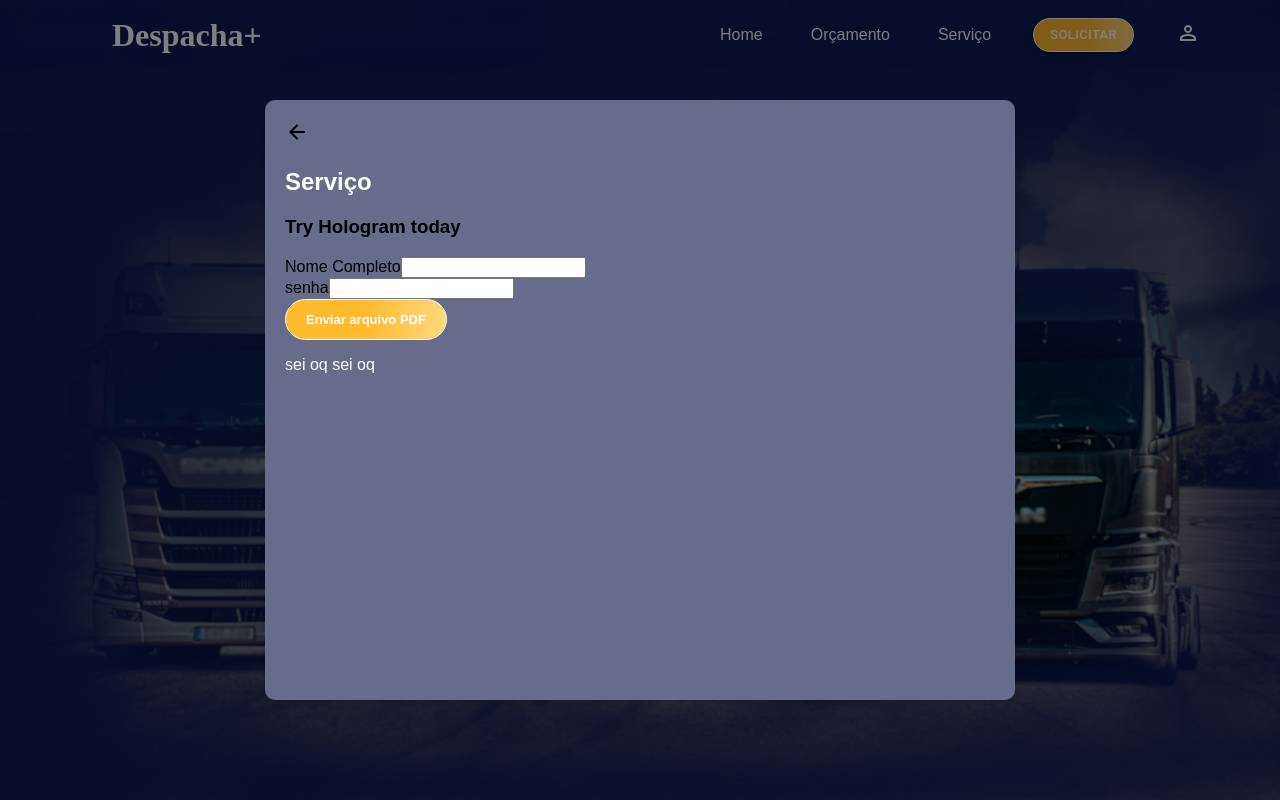
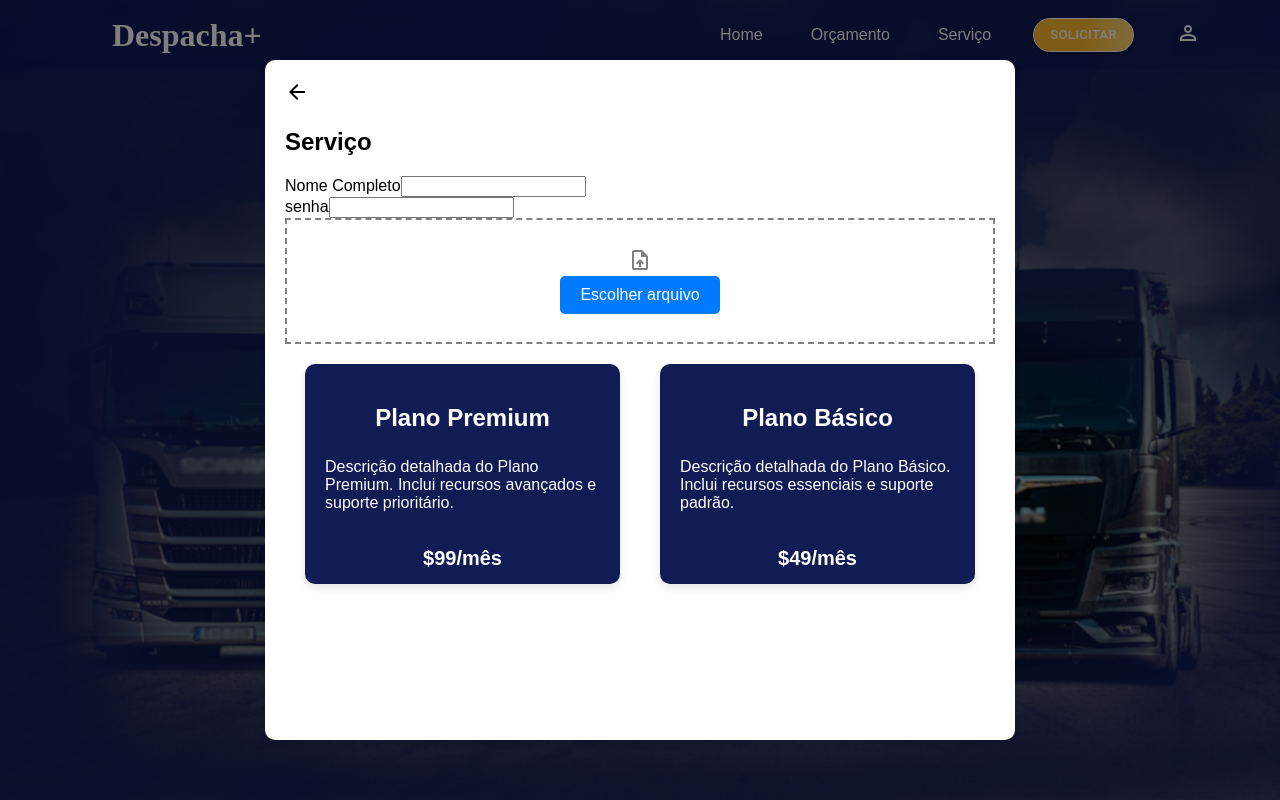
Before and after one commit to Viihgx/Projeto-Despachante, a React (Vite) app: page /home in a window 1280 px wide. Both pictures are taken after a click on the button "SOLICITAR". Shown: the top 800 px of the page. Built offline with nearby package versions, Linux system fonts and the light colour scheme; a web font is replaced by a local one.

Commit message:
:sparkles:Adiciona area de upload pdf e cards - em serviço

```diff
--- a/src/Data/database.js
+++ b/src/Data/database.js
@@ -3,32 +3,6 @@ import { createClient } from '@supabase/supabase-js';
 const supabaseUrl = 'https://zlzoirfwdhmwmesytvzl.supabase.co';
 const supabaseKey = 'eyJhbGciOiJIUzI1NiIsInR5cCI6IkpXVCJ9.eyJpc3MiOiJzdXBhYmFzZSIsInJlZiI6Inpsem9pcmZ3ZGhtd21lc3l0dnpsIiwicm9sZSI6ImFub24iLCJpYXQiOjE3MTA1MzQxOTYsImV4cCI6MjAyNjExMDE5Nn0.QxDTeHLAzf_Re5gIdGo277zutfvxLyamc7xGemWzZ3M';
 const supabase = createClient(supabaseUrl, supabaseKey);
-
-async function inserirUsuarioDeTeste() {
-    try {
-        const { data, error } = await supabase
-            .from('Usuarios')
-            .insert([
-                {
-                    Nome: 'Usuário de Test',
-                    Placa_do_Veiculo: 'AB31234',
-                    Tipo_de_veiculo: 'CarroE',
-                    Plano_adquirido: 'Plano C',
-                    Endereco: 'Endereço de Teste4',
-                }
-            ]);
-
-        if (error) {
-            throw new Error(`Erro ao inserir usuário: ${error.message}`);
-        }
-
-        console.log('Usuário inserido com sucesso:', data);
-        return { success: true, usuario: data };
-    } catch (error) {
-        console.error(error);
-        return { success: false, message: 'Erro ao inserir usuário' };
-    }
-}
 
 async function login(email, senha) {
     try {
@@ -72,5 +46,39 @@ async function cadastrarUsuario(usuario) {
     }
 }
 
+async function inserirDocumento(id_servico_solicitado, file) {
+    try {
+        // Faz o upload do arquivo para o Supabase Storage
+        const { data: fileData, error: fileError } = await supabase.storage
+            .from('documentos')
+            .upload(`anexos/${file.name}`, file);
 
-export { login, cadastrarUsuario, inserirUsuarioDeTeste };
+        if (fileError) {
+            throw new Error(`Erro ao fazer upload do arquivo: ${fileError.message}`);
+        }
+
+        // Insere os dados do documento na tabela anexosdocumentos
+        const { data, error } = await supabase
+            .from('anexosdocumentos')
+            .insert([
+                {
+                    id_servico_solicitado: id_servico_solicitado,
+                    nome_arquivo: file.name,
+                    caminho_arquivo: fileData.Key,
+                    data_hora_envio: new Date().toISOString()
+                }
+            ]);
+
+        if (error) {
+            throw new Error(`Erro ao inserir documento: ${error.message}`);
+        }
+
+        console.log('Documento inserido com sucesso:', data);
+        return { success: true, documento: data };
+    } catch (error) {
+        console.error(error);
+        return { success: false, message: 'Erro ao inserir documento' };
+    }
+}
+
+export { login, cadastrarUsuario, inserirDocumento };
--- /dev/null
+++ b/src/components/FileUpload/FileUpload.css
@@ -0,0 +1,33 @@
+/* Estilos para o componente de upload de arquivo */
+.file-upload {
+    text-align: center;
+    border: 2px dashed gray;
+    height: 92px;
+    display: flex;
+    flex-direction: column;
+    align-items: center;
+    justify-content: center;
+    padding: 15px;
+  }
+
+  .upload-button {
+    display: inline-block;
+    padding: 10px 20px;
+    background-color: #007bff;
+    color: #fff;
+    border-radius: 5px;
+    cursor: pointer;
+  }
+
+  .upload-button:hover {
+    background-color: #0056b3;
+  }
+
+  .selected-file {
+    display: flex;
+    margin-top: 10px;
+    font-size: 14px;
+    flex-direction: row;
+    align-items: center;
+    gap: 10px;
+  }
--- /dev/null
+++ b/src/components/FileUpload/FileUpload.jsx
@@ -0,0 +1,42 @@
+import React, { useState } from 'react';
+import './FileUpload.css';
+import UploadFileIcon from '@mui/icons-material/UploadFile';
+import CloseIcon from '@mui/icons-material/Close';
+
+function FileUpload() {
+    const [selectedFile, setSelectedFile] = useState(null);
+
+    const handleFileChange = (event) => {
+      setSelectedFile(event.target.files[0]);
+    };
+
+    const cancelFileSelection = () => {
+      setSelectedFile(null);
+    };
+
+  return (
+    <div className="file-upload">
+      <input
+        type="file"
+        accept=".pdf"
+        onChange={handleFileChange}
+        style={{ display: 'none' }}
+        id="fileInput"
+      />
+      <div>
+        <UploadFileIcon style={{ color: 'grey' }} />
+      </div>
+      <label htmlFor="fileInput" className="upload-button">
+        Escolher arquivo
+      </label>
+      {selectedFile && (
+        <div className="selected-file">
+          <span className="file-name">{selectedFile.name}</span>
+          <CloseIcon style={{ color: 'red', cursor: 'pointer', fontSize:'small' }} onClick={cancelFileSelection} />
+        </div>
+      )}
+    </div>
+  );
+}
+
+export default FileUpload;
--- a/src/components/Header/Header.jsx
+++ b/src/components/Header/Header.jsx
@@ -6,6 +6,7 @@ import { Link } from 'react-router-dom';
 import ServicePopup from '../Service/ServicePopup';
 
 function Header() {
+
   const [isServicePopupOpen, setIsServicePopupOpen] = useState(false);
 
   const toggleServicePopup = () => {
--- /dev/null
+++ b/src/components/PlanCards/PlanCards.css
@@ -0,0 +1,62 @@
+.plan-cards-container {
+    display: flex;
+    justify-content: center;
+    align-items: center;
+  }
+
+  .plan-card {
+    background-color: var(--cor-primaria);
+    border-radius: 10px;
+    box-shadow: 0px 4px 8px rgba(0, 0, 0, 0.1);
+    display: flex;
+    position: relative;
+    flex-direction: column;
+    align-items: center;
+    padding: 20px;
+    margin: 20px;
+    position: relative;
+    height: 180px;
+    width: 285px;
+    cursor: pointer;
+}
+
+  .plan-title {
+    font-size: 24px;
+    font-weight: bold;
+    margin-bottom: 10px;
+  }
+
+  .plan-description {
+    font-size: 16px;
+    margin-bottom: 15px;
+  }
+
+  .plan-price {
+    font-size: 20px;
+    font-weight: bold;
+    margin-bottom: 15px;
+  }
+
+  .plan-card:hover {
+    opacity: 0.9;
+  }
+
+  .plan-card.selected {
+    border: 2px solid var(--cor-secundaria-yellow);
+    box-shadow: 8px 8px 16px rgba(0, 123, 255, 0.2);
+  }
+
+  .selection-indicator {
+    width: 10px;
+    height: 10px;
+    background-color: #0056B3;
+    border-radius: 50%;
+    position: absolute;
+    top: 10px;
+    left: 10px;
+    border: 3px solid var(--cor-texto);
+  }
+
+  .plan-card {
+    position: relative; /* Certifica-se de que a posição absoluta da bolinha seja relativa ao card */
+  }
--- /dev/null
+++ b/src/components/PlanCards/PlanCards.jsx
@@ -0,0 +1,29 @@
+import React, { useState } from 'react';
+import './PlanCards.css';
+
+function PlanCards() {
+  const [selectedPlan, setSelectedPlan] = useState(null);
+
+  const handleSelectPlan = (plan) => {
+    setSelectedPlan(plan);
+  };
+
+  return (
+    <div className="plan-cards-container">
+      <div className={`plan-card ${selectedPlan === 'premium' ? 'selected' : ''}`} onClick={() => handleSelectPlan('premium')}>
+        {selectedPlan === 'premium' && <div className="selection-indicator"></div>}
+        <h2 className="plan-title">Plano Premium</h2>
+        <p className="plan-description">Descrição detalhada do Plano Premium. Inclui recursos avançados e suporte prioritário.</p>
+        <p className="plan-price">$99/mês</p>
+      </div>
+      <div className={`plan-card ${selectedPlan === 'basic' ? 'selected' : ''}`} onClick={() => handleSelectPlan('basic')}>
+        {selectedPlan === 'basic' && <div className="selection-indicator"></div>}
+        <h2 className="plan-title">Plano Básico</h2>
+        <p className="plan-description">Descrição detalhada do Plano Básico. Inclui recursos essenciais e suporte padrão.</p>
+        <p className="plan-price">$49/mês</p>
+      </div>
+    </div>
+  );
+}
+
+export default PlanCards;
--- a/src/components/Service/Service.css
+++ b/src/components/Service/Service.css
@@ -54,10 +54,10 @@
 .modal-1-modal {
   max-width: 710px;
   width: 90%;
-  height: 70%;
+  height: 80%;
   margin: auto;
   padding: 20px;
-  background-color: var(--cor-texto-secundario);
+  background-color: var(--cor-texto-white);
   border-radius: 10px;
   box-shadow: 0 4px 8px rgba(0, 0, 0, 0.1);
   z-index: 1001;
--- a/src/components/Service/ServicePopup.jsx
+++ b/src/components/Service/ServicePopup.jsx
@@ -2,6 +2,8 @@ import React from "react";
 import PropTypes from "prop-types";
 import './Service.css';
 import ArrowBackIcon from '@mui/icons-material/ArrowBack';
+import FileUpload from "../FileUpload/FileUpload";
+import PlanCards from "../PlanCards/PlanCards";
 
 const ServicePopup = ({ isOpen, toggleModal }) => {
   // Esta função será chamada quando o ícone de voltar for clicado
@@ -21,8 +23,7 @@ const ServicePopup = ({ isOpen, toggleModal }) => {
       <div className="modal-1-modal" onClick={handleStopPropagation}>
         <div>
           <ArrowBackIcon className="icon-retornar" sx={{cursor: 'pointer'}} onClick={handleCloseClick} />
-          <h2>Serviço</h2>
-          <h3>Try Hologram today</h3>
+          <h2 className="title-page-service" style={{color: 'black'}}>Serviço</h2>
         </div>
         <form onClick={handleStopPropagation}>
           <div className="textbox">
@@ -34,10 +35,10 @@ const ServicePopup = ({ isOpen, toggleModal }) => {
             <input type="password" placeholder="Password" />
           </div>
           <div>
-          <button  id="btn-enviar-pdf" className='btn-primario'>Enviar arquivo PDF</button>
+          < FileUpload />
           </div>
         </form>
-        <p>sei oq sei oq</p>
+        <PlanCards />
       </div>
     </div>
   );
--- a/src/index.css
+++ b/src/index.css
@@ -23,8 +23,10 @@ body {
     /* Cores  */
     --cor-primaria: #111c55;
     --cor-secundaria: linear-gradient(90deg, rgba(255,186,46,1) 49%, rgba(255,216,124,1) 100%);
+    --cor-secundaria-yellow: #ffd26b;
     --cor-texto: #ffffff;
     --cor-texto-secundario: #666C89;
+    --cor-texto-white: #fff;
 
     /* Font */
 
```
